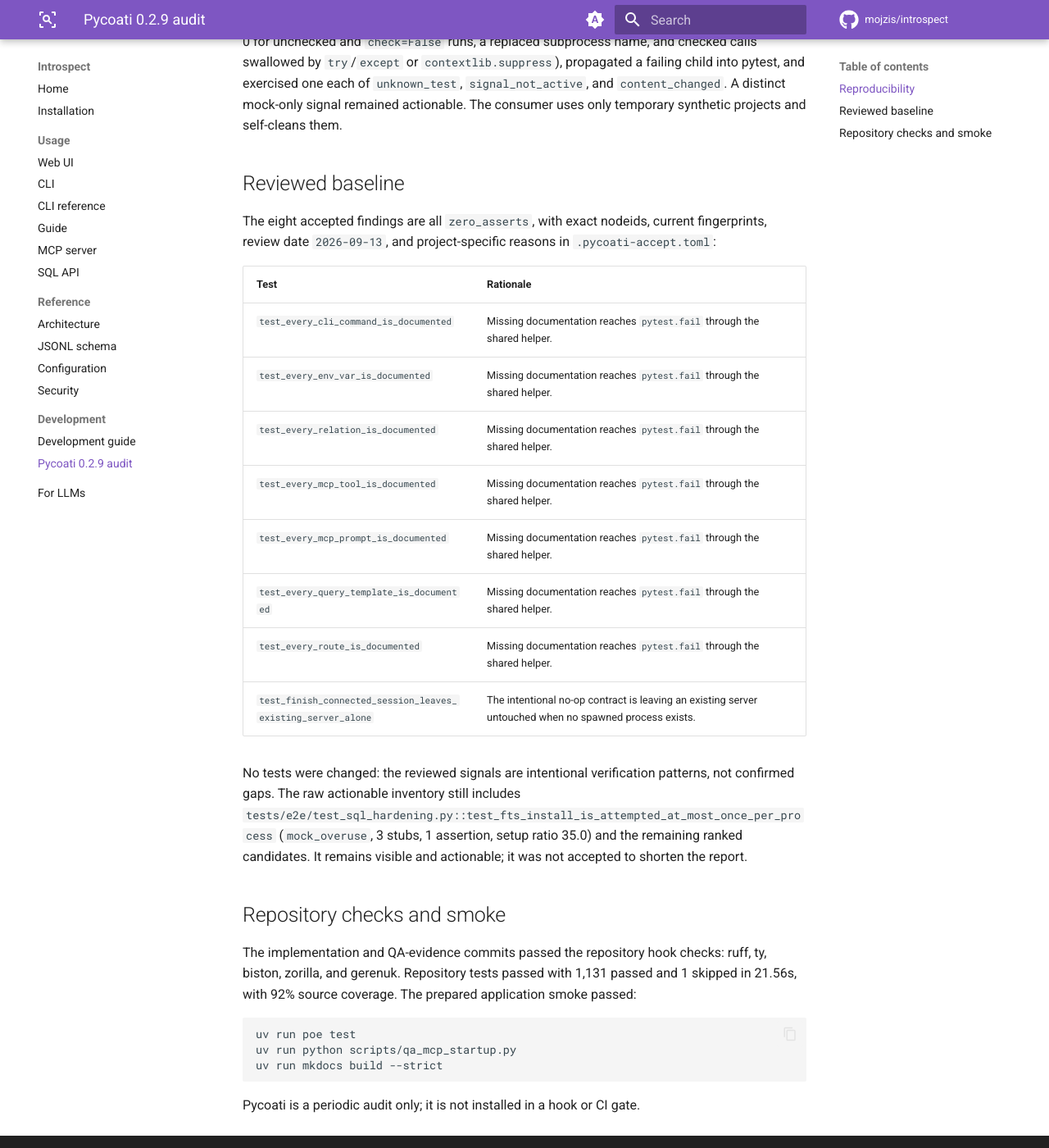
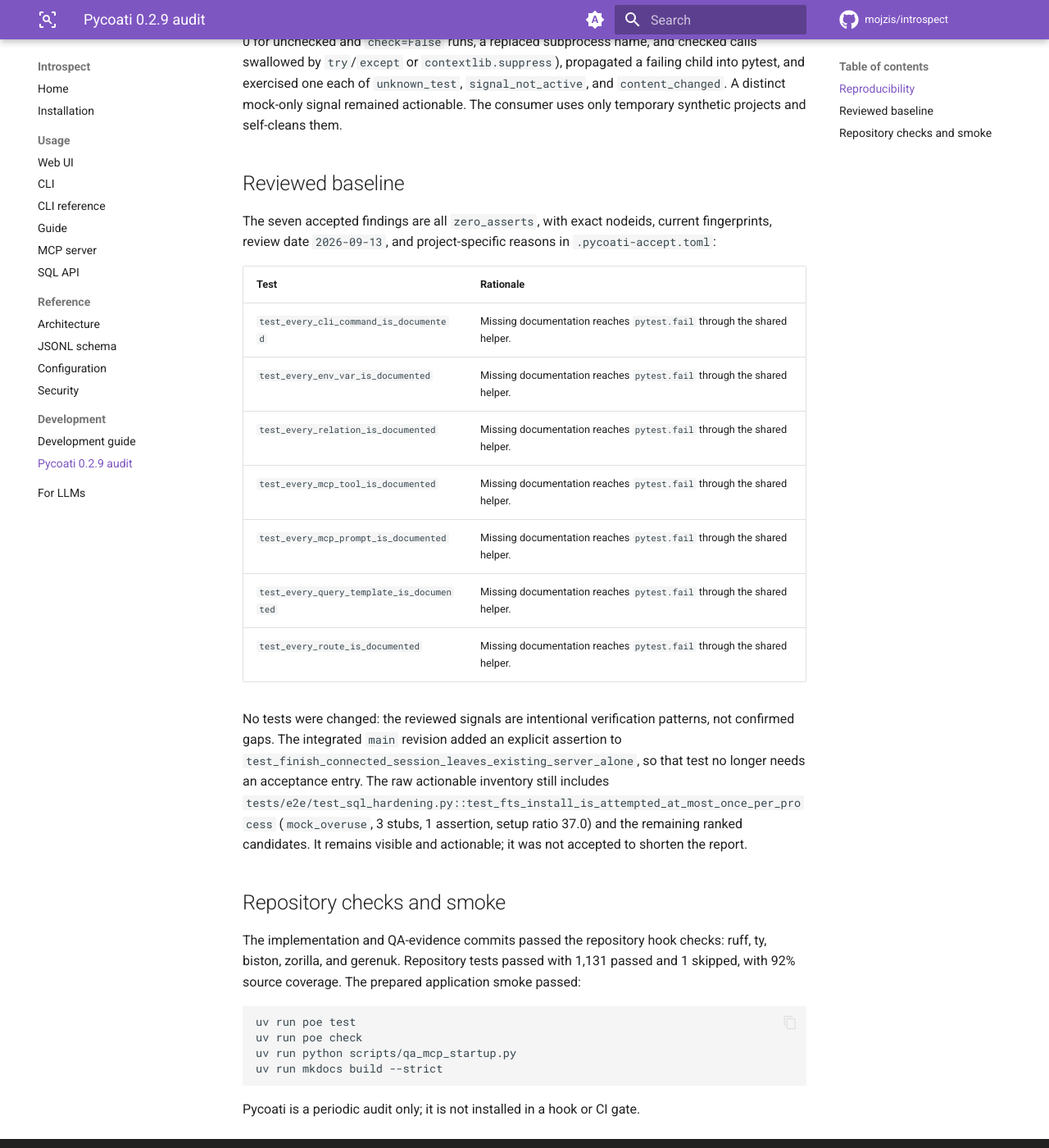
Before and after one commit to mojzis/introspect, an MkDocs documentation site: the page built from docs/audits/pycoati-0.2.9.md, in a window 1280 px wide and 1400 px high, scrolled down 1090 px. Shown: the whole window at 82% size. Built offline with MkDocs 1.6.1 and Material for MkDocs 9.7.7, drawn with Linux system fonts in a browser that asks for light colours; comment, search, counter and statistics services are not loaded; some of the changed text lies outside the part shown.

Commit message:
Record post-integration Pycoati evidence

````diff
--- a/docs/audits/pycoati-0.2.9.md
+++ b/docs/audits/pycoati-0.2.9.md
@@ -48,7 +48,7 @@ consumer uses only temporary synthetic projects and self-cleans them.
 
 ## Reviewed baseline
 
-The eight accepted findings are all `zero_asserts`, with exact nodeids,
+The seven accepted findings are all `zero_asserts`, with exact nodeids,
 current fingerprints, review date `2026-09-13`, and project-specific reasons
 in `.pycoati-accept.toml`:
 
@@ -61,12 +61,13 @@ in `.pycoati-accept.toml`:
 | `test_every_mcp_prompt_is_documented` | Missing documentation reaches `pytest.fail` through the shared helper. |
 | `test_every_query_template_is_documented` | Missing documentation reaches `pytest.fail` through the shared helper. |
 | `test_every_route_is_documented` | Missing documentation reaches `pytest.fail` through the shared helper. |
-| `test_finish_connected_session_leaves_existing_server_alone` | The intentional no-op contract is leaving an existing server untouched when no spawned process exists. |
 
 No tests were changed: the reviewed signals are intentional verification
-patterns, not confirmed gaps. The raw actionable inventory still includes
+patterns, not confirmed gaps. The integrated `main` revision added an explicit
+assertion to `test_finish_connected_session_leaves_existing_server_alone`, so
+that test no longer needs an acceptance entry. The raw actionable inventory still includes
 `tests/e2e/test_sql_hardening.py::test_fts_install_is_attempted_at_most_once_per_process`
-(`mock_overuse`, 3 stubs, 1 assertion, setup ratio 35.0) and the remaining
+(`mock_overuse`, 3 stubs, 1 assertion, setup ratio 37.0) and the remaining
 ranked candidates. It remains visible and actionable; it was not accepted to
 shorten the report.
 
@@ -74,11 +75,12 @@ shorten the report.
 
 The implementation and QA-evidence commits passed the repository hook checks:
 ruff, ty, biston, zorilla, and gerenuk. Repository tests passed with 1,131
-passed and 1 skipped in 21.56s, with 92% source coverage. The prepared
+passed and 1 skipped, with 92% source coverage. The prepared
 application smoke passed:
 
 ```text
 uv run poe test
+uv run poe check
 uv run python scripts/qa_mcp_startup.py
 uv run mkdocs build --strict
 ```
````
Also changed, not shown: other parts of docs/audits/pycoati-0.2.9.md (+6 -6 lines), QA.md (+2 -2 lines).
